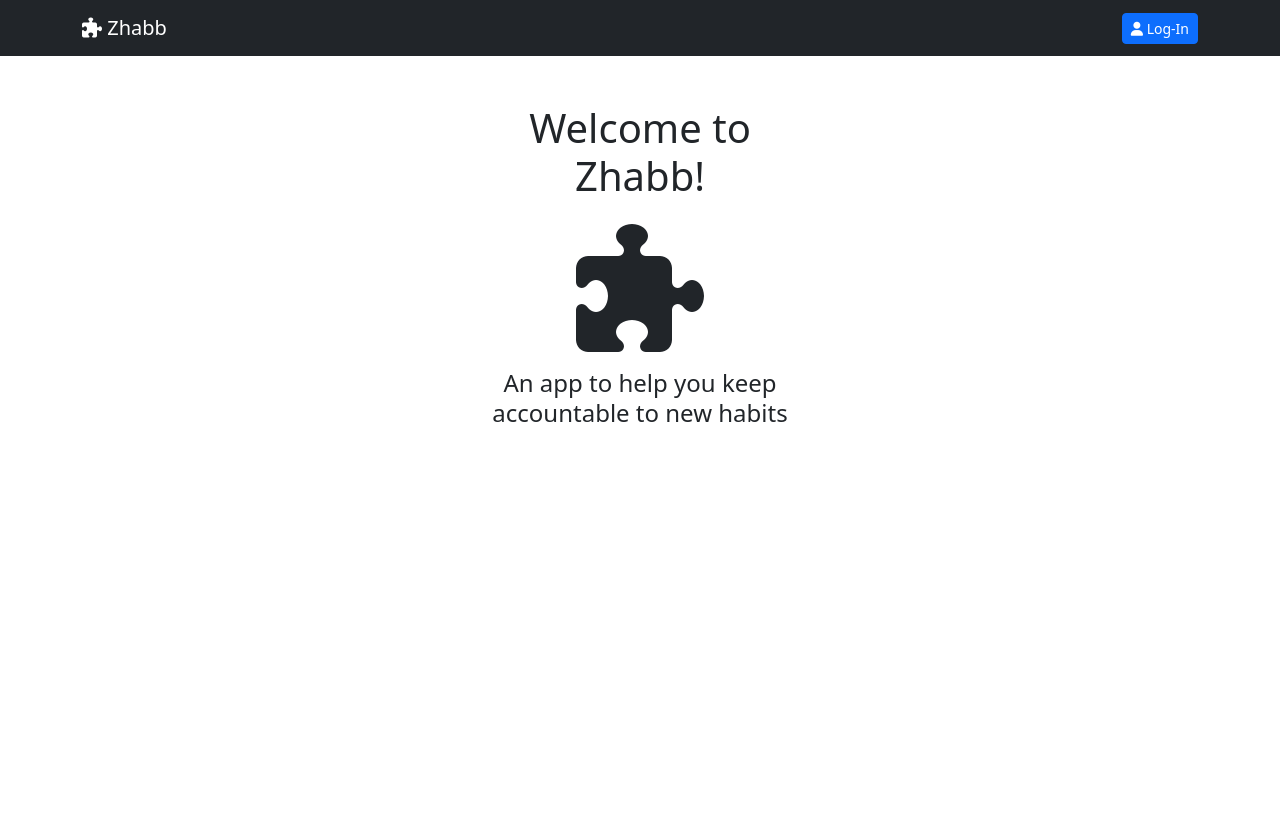
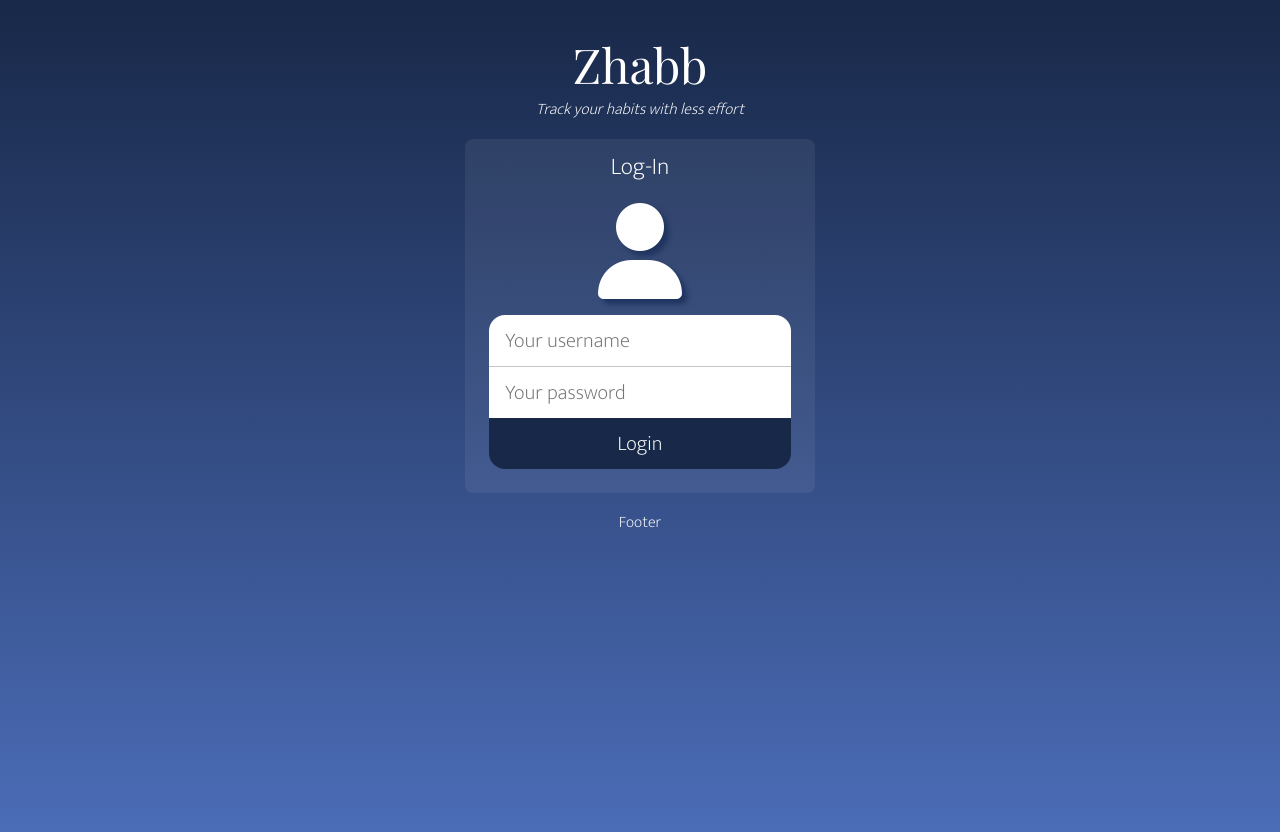
Before and after one commit to dscorzoni/zhabb, a Django app: page / in a window 1280 px wide. Before the commit the page ends 422 px from the top, so only its background shows below. Run offline with Django 4.2, Linux system fonts and the light colour scheme.

Commit message:
added login page, replaced bootstrap with native css

```diff
--- /dev/null
+++ b/app/static/style.css
@@ -0,0 +1,96 @@
+@import url('https://fonts.googleapis.com/css2?family=Mukta:wght@200;400&family=Playfair+Display&display=swap');
+/*
+font-family: 'Mukta', sans-serif;
+font-family: 'Playfair Display', serif;
+
+Design inspired by:
+https://dribbble.com/shots/15066371-Phone-Clean-App
+.*/
+
+* {
+    margin: 0;
+    padding: 0;
+    box-sizing: border-box;
+    font-family: 'Mukta', sans-serif;
+    font-weight: 200;
+}
+
+body {
+    display: flex;
+    flex-direction: column;
+    align-items: center;
+    min-height: 100vh;
+    background: #4b6cb7;  /* fallback for old browsers */
+    background: -webkit-linear-gradient(to bottom, #182848, #4b6cb7);  /* Chrome 10-25, Safari 5.1-6 */
+    background: linear-gradient(to bottom, #182848, #4b6cb7); /* W3C, IE 10+/ Edge, Firefox 16+, Chrome 26+, Opera 12+, Safari 7+ */
+    color: white;
+    margin-top: 2rem;
+
+
+}
+
+.title {
+    font-family: 'Playfair Display', serif;
+    font-size: 3rem;
+    text-align: center;
+}
+
+.subtitle {
+    font-size: 1rem;
+    text-align: center;
+    font-style: italic;
+}
+
+.container {
+    width: 350px;
+    background-color: rgba(255, 255, 255, 0.061);
+    border-radius: 0.5rem;
+    padding: 0.5rem;
+    margin: 1rem;
+}
+
+.login-head {
+    font-size: 1.5rem;
+    text-align: center;
+}
+
+.login-form {
+    display: flex;
+    flex-direction: column;
+    padding: 1rem;
+}
+
+input[type="text"], input[type="password"] {
+    font-size: 1.3rem;
+    padding: 0.5rem 1rem 0.5rem 1rem;
+    margin: 0;
+    border: 0;
+    outline: none;
+}
+
+input[type="text"] {
+    border-radius: 1rem 1rem 0 0;
+    border-bottom: 1px solid rgba(128, 128, 128, 0.468);
+}
+
+input[type="submit"] {
+    font-size: 1.3rem;
+    padding: 0.5rem;
+    margin: 0;
+    border: 0;
+    background-color:#182848;
+    color: white;
+    cursor: pointer;
+    border-radius: 0 0 1rem 1rem;
+}
+
+input[type="submit"]:hover {
+    background-color:#1f345f;
+}
+
+.icon {
+    font-size: 6rem;
+    text-align: center;
+    padding: 0 0 1rem 0;
+    text-shadow: 5px 5px 5px #1f345f;
+}
--- a/app/urls.py
+++ b/app/urls.py
@@ -2,5 +2,5 @@ from django.urls import path
 from . import views
 
 urlpatterns = [
-    path('', views.Index.as_view(), name='index')
+    path('', views.Index.as_view(), name='index'),
 ]
--- a/templates/base.html
+++ b/templates/base.html
@@ -4,20 +4,21 @@
     <meta charset="UTF-8">
     <meta name="viewport" content="width=device-width, initial-scale=1.0">
     <title>Zhabb - Track Your Habits</title>
-    <link href="https://cdn.jsdelivr.net/npm/bootstrap@5.3.1/dist/css/bootstrap.min.css" rel="stylesheet" integrity="sha384-4bw+/aepP/YC94hEpVNVgiZdgIC5+VKNBQNGCHeKRQN+PtmoHDEXuppvnDJzQIu9" crossorigin="anonymous">
-    <script defer src="https://cdn.jsdelivr.net/npm/bootstrap@5.3.1/dist/js/bootstrap.bundle.min.js" integrity="sha384-HwwvtgBNo3bZJJLYd8oVXjrBZt8cqVSpeBNS5n7C8IVInixGAoxmnlMuBnhbgrkm" crossorigin="anonymous"></script>
+    {% load static %}
+    <link rel="stylesheet" href="{% static 'style.css' %}">
     <link rel="stylesheet" href="https://cdnjs.cloudflare.com/ajax/libs/font-awesome/6.4.2/css/all.min.css">
 </head>
 <body>
-    <nav class="navbar navbar-expand-lg bg-dark" data-bs-theme="dark">
-        <div class="container">
-          <a class="navbar-brand text-center" href="#"><i class="fa-solid fa-puzzle-piece"></i> Zhabb</a>
-          <button class="btn btn-primary btn-sm"><i class="fa-solid fa-user"></i> Log-In</button>
-        </div>
-      </nav>
-    <main class="container" style="max-width: 350px">
+    <header>
+        <h1 class="title">Zhabb</h1>
+        <p class="subtitle">Track your habits with less effort</p>
+    </header>
+    <main>
         {% block content %}
         {% endblock content %}
     </main>
+    <footer>
+        Footer
+    </footer>
 </body>
 </html>
--- a/templates/index.html
+++ b/templates/index.html
@@ -1,12 +1,15 @@
 {% extends "base.html" %}
 {% block content %}
 
-<div class="container text-center mt-5">
-    <h1 class="fs-1">Welcome to Zhabb!</h1>
-    <i class="fa-solid fa-puzzle-piece my-3" style="font-size: 8rem"></i>
-    <p class="fs-4 fw-light lh-sm">An app to help you keep accountable to new habits</p>
-
-
+<div class="container">
+    <h1 class="login-head">Log-In</h1>
+    <form class="login-form" action="#" method="post">
+        {% csrf_token %}
+        <i class="fa-solid fa-user icon"></i>
+        <input type="text" name="username" id="username" placeholder="Your username" />
+        <input type="password" name="password" id="password" placeholder="Your password" />
+        <input type="submit" value="Login" />
+    </form>
 </div>
 
 {% endblock content %}
```
